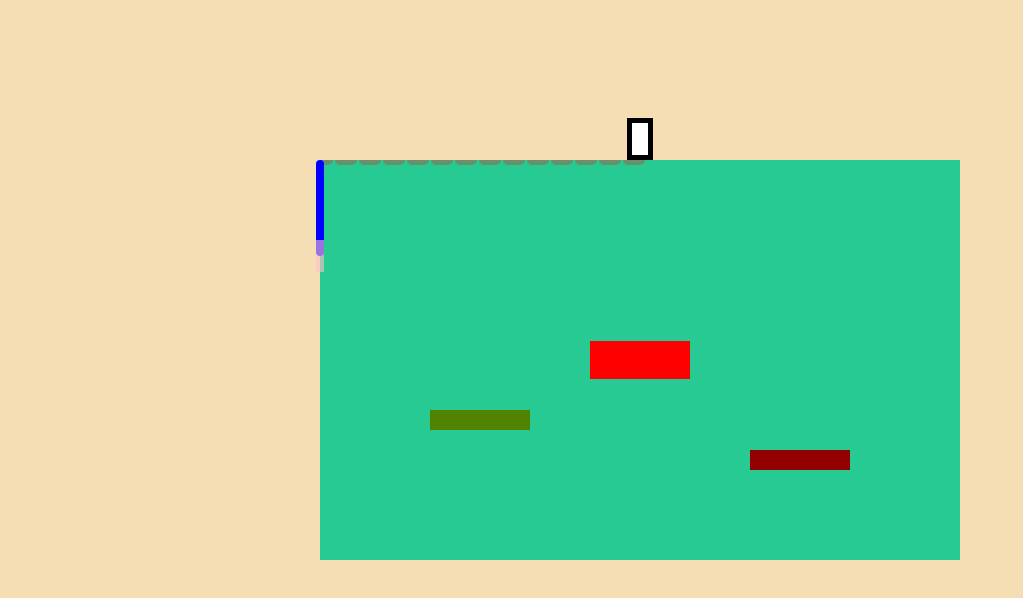
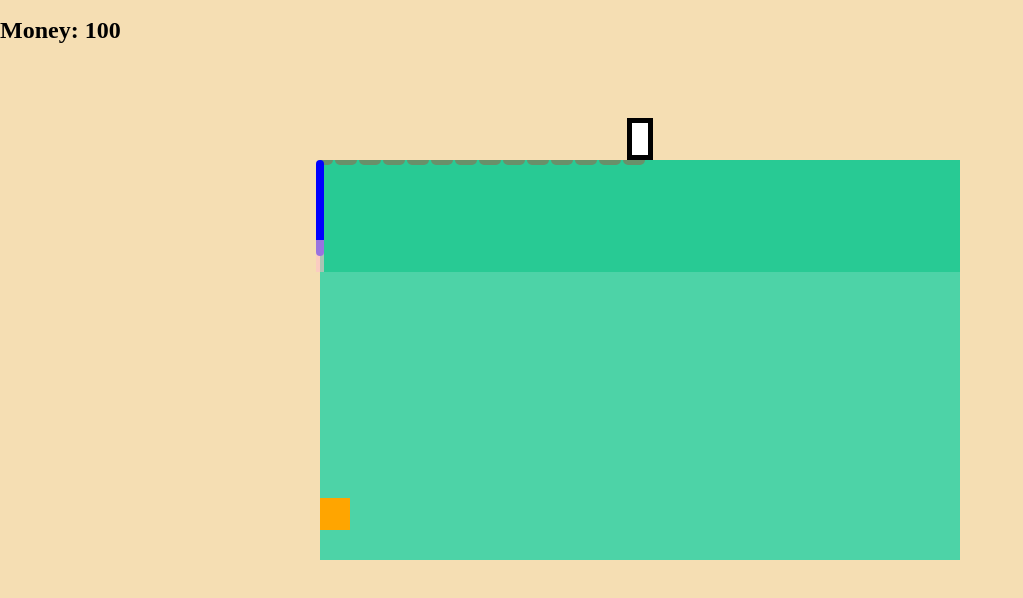
Before and after one commit to roboseb/fishing, a plain HTML site: page index.html in a window 1280 px wide. Shown: the part 40-638 px from the top of the page, without its empty margins (0-1023 px from the left). Drawn offline with Linux system fonts and the light colour scheme.

Commit message:
Hey this is a commit

```diff
--- a/index.html
+++ b/index.html
@@ -12,6 +12,7 @@
 <body>
     <div id="main">
         <h1>Fishing</h1>
+        <h2 id='money'>Money: 100</h2>
         <div id="water">
             <div id="player"></div>
             <svg id='line-box'>
@@ -20,9 +21,7 @@
             <div id='spear'>
                 <div id="spear-hitbox"></div>
             </div>
-            <div class="fish" data-caught='false'>fish</div>
-            <!-- <div class="fish fish-2" data-caught='false'>fish 2</div>
-            <div class="fish fish-3" data-caught='false'>fish 3</div> -->
+            <div id="fish-box"></div>
         </div>
     </div>
 
--- a/script.js
+++ b/script.js
@@ -1,3 +1,26 @@
+const fishList = {
+    common: {
+        color: 'red',
+        height: '1rem',
+        width: '5rem',
+        value: 2,
+    },
+
+    uncommon: {
+        color: 'blue',
+        height: '1.5rem',
+        width: '7rem',
+        value: 3,
+    },
+
+    rare: {
+        color: 'orange',
+        height: '2rem',
+        width: '8rem',
+        value: 10,
+    }
+}
+
 // Track pointer to mouse position on mouse enter.
 const water = document.getElementById('water');
 water.addEventListener('mousemove', (e) => {
@@ -5,12 +28,13 @@ water.addEventListener('mousemove', (e) => {
 });
 
 let thrown = false;
+let money = 20;
 
 // Fire a javelin on click.
 water.addEventListener('click', () => {
     const spear = document.querySelector('#spear');
 
-    if (!thrown) {
+    if (!thrown && money >= 5) {
         throwSpear(spear);
         thrown = true;
     } else {
@@ -19,8 +43,42 @@ water.addEventListener('click', () => {
     }
 });
 
+// Sell currently speared fish on right mouse button.
+water.addEventListener('contextmenu', (e) => {
+    e.preventDefault();
+
+    // Exit function unless spear is not currently thrown.
+    if (thrown) return;
+
+    const spear = document.getElementById('spear');
+    const fish = Array.from(spear.querySelectorAll('.fish'));
+
+    sellFish(fish);
+});
+
+// Sell all fish currently on spear.
+const sellFish = (fishes) => {
+    if (money < 5) return;
+    money -= 5;
+
+    fishes.forEach(fish => {
+        updateMoney(fish.dataset.value);
+    });
+
+    animateLostFish();
+}
+
+// Update money and displayed money amount.
+const updateMoney = (amount) => {
+    const moneyDisplay = document.getElementById('money');
+    money += parseInt(amount);
+    moneyDisplay.innerText = `Money: ${money}`;
+}
+
 // Throw the spear.
 const throwSpear = (spear) => {
+    if (money < 5) return;
+    updateMoney(-5);
     spear.style.top = '80%';
     spear.classList.add('thrown');
 }
@@ -153,7 +211,7 @@ let frameCounter = 0;
 // Function for containing functions to be called on every frame (60 times per second).
 const frameEffect = setInterval(() => {
     checkCollision();
-    generateFish(30);
+    generateFish(120);
     frameCounter++;
 }, 17);
 
@@ -177,19 +235,46 @@ const checkCollision = () => {
     });
 }
 
-let currentFish = 1;
+let fishCounter = 1;
 
 const generateFish = (interval) => {
     if (frameCounter % interval === 0 && frameCounter !== 0) {
 
-        const water = document.getElementById('water');
+        // Choose a random fish to generate.
+        const roll = Math.floor(Math.random() * 100);
+        let chosenFish;
+
+        if (roll > 50) {
+            chosenFish = 'common';
+        } else if (roll > 25) {
+            chosenFish = 'uncommon';
+        } else {
+            chosenFish = 'rare';
+        }
+
+        const fishDetails = fishList[chosenFish];
+
+        // Customize fish and add it to the water.
+        const water = document.getElementById('fish-box');
         const fish = document.createElement('div');
-        fish.classList.add('fish', `fish-${currentFish}`);
+        fish.classList.add('fish', `fish-${fishCounter}`);
         fish.dataset.caught = 'false';
+        fish.dataset.value = fishDetails.value;
+
+        fish.style.left = '100%';
+        fish.style.bottom = `${roll}%`;
+        fish.style.backgroundColor = fishDetails.color;
+        fish.style.height = fishDetails.height;
+        fish.style.width = fishDetails.width;
 
         water.appendChild(fish);
 
-        currentFish++;
+        // Delete fish after animation is done.
+        setTimeout(() => {
+            if (fish) fish.remove();
+        }, 5000);
+
+        fishCounter++;
     }
 }
 
--- a/style.css
+++ b/style.css
@@ -97,32 +97,21 @@ h1 {
 
 .fish {
     position: absolute;
-    top: 50%;
     left: 50%;
 
     transform: translate(-50%, -50%);
     background-color: red;
-    padding: 10px;
 
     width: 5rem;
 }
 
-.fish-2 {
-    top: 75%;
-    left: 75%;
-
-    transform: translate(-50%, -50%);
-    color: white;
-    background-color: rgb(148, 0, 0);
+#fish-box>.fish {
+    animation: swim 3s;
 }
 
-.fish-3 {
-    top: 65%;
-    left: 25%;
-
-    transform: translate(-50%, -50%);
-    color: white;
-    background-color: rgb(81, 131, 0);
+@keyframes swim {
+    0% {left: 100%}
+    100% {left: -100% }
 }
 
 .lost-fish {
@@ -134,3 +123,16 @@ h1 {
     0% {transform: translate(0%, 0%); filter: opacity(1);}
     100% {transform: translate(50%, 50%); filter: opacity(0)}
 }
+
+#fish-box {
+    position: absolute;
+    top: 7rem;
+    left: 0;
+
+    height: calc(100% - 7rem);
+    width: 100%;
+
+    overflow: hidden;
+
+    background-color: rgba(255, 255, 255, 0.171);
+}
```
Also changed, not shown: 1 other file.
